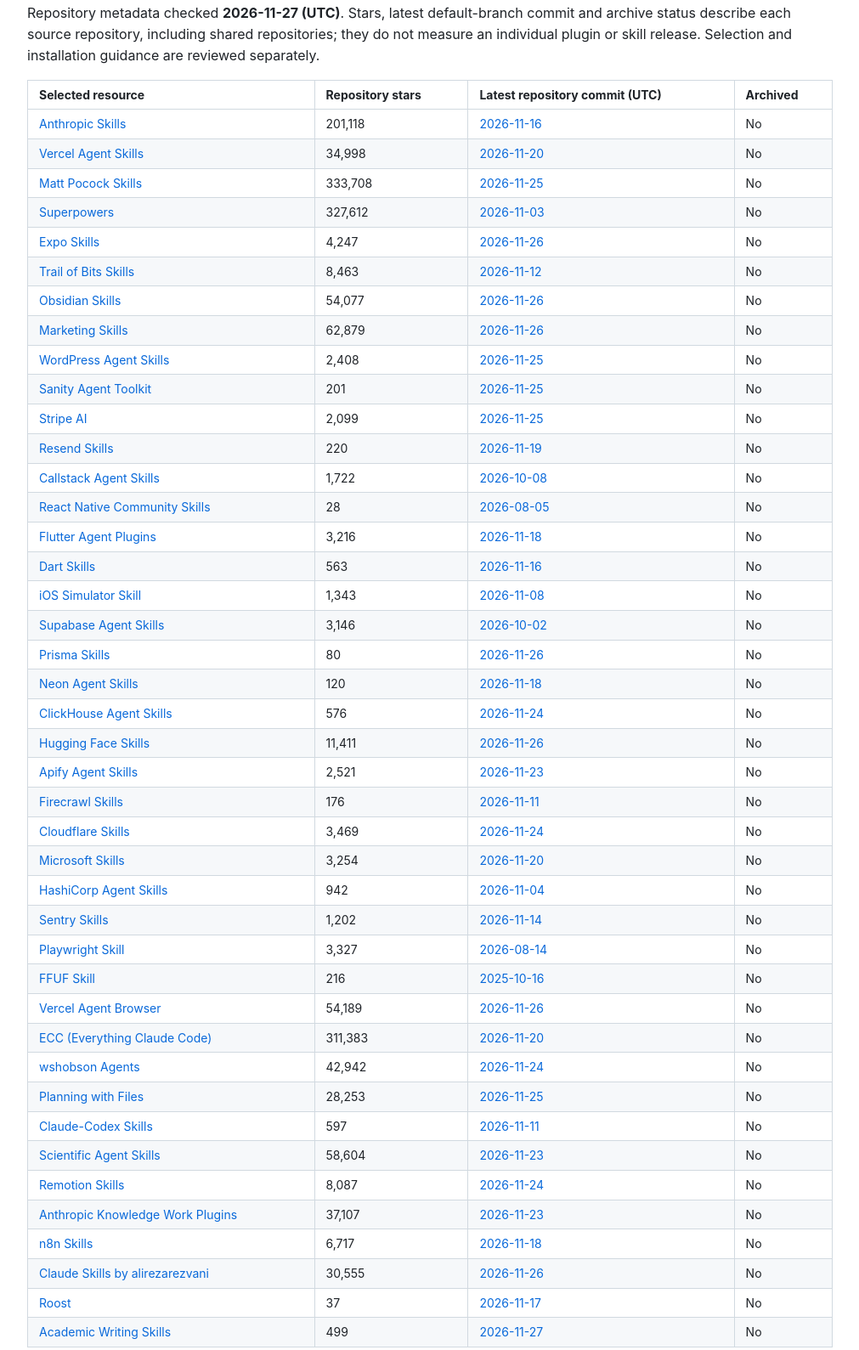
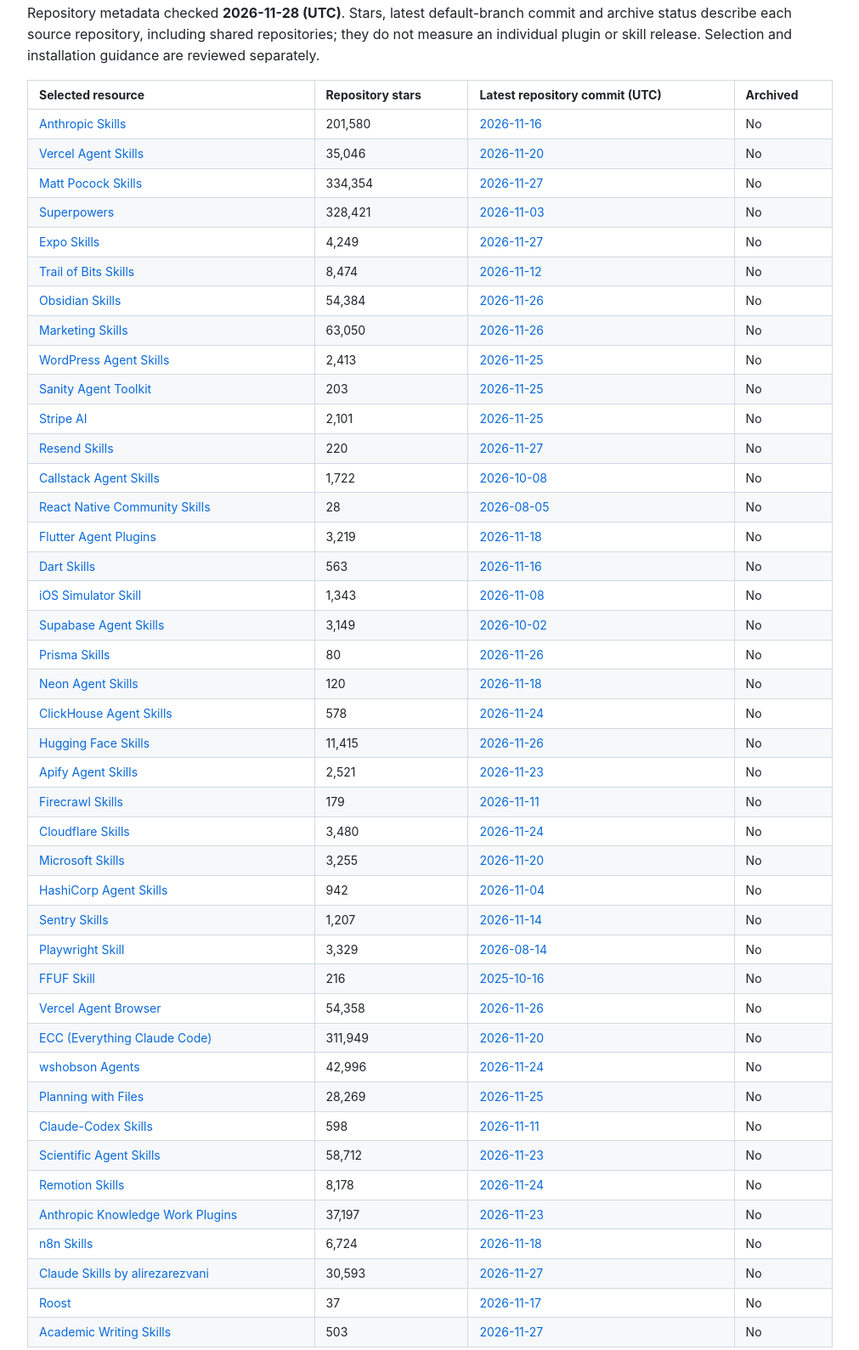
Before and after one commit to gbouslov/best-claude-code-skills, a plain HTML site: page docs/index.html in a window 1280 px wide. Shown: the part 9090-10679 px from the top of the page at 85% size, without its empty margins (134-1145 px from the left). Drawn offline with Linux system fonts and the light colour scheme.

Commit message:
Refresh public repository activity and README site

```diff
--- a/docs/index.html
+++ b/docs/index.html
@@ -563,7 +563,7 @@ running deployment commands.</pre></div>
 <p dir="auto">Source review dates above describe editorial checks of upstream scope and setup. The table below tracks repository metadata; a commit can change any file and does not establish when a particular skill changed.</p>
 
 <h2 dir="auto" id="repository-activity">Repository activity</h2>
-<p dir="auto">Repository metadata checked <strong>2026-11-27 (UTC)</strong>. Stars, latest default-branch commit and archive status describe each source repository, including shared repositories; they do not measure an individual plugin or skill release. Selection and installation guidance are reviewed separately.</p>
+<p dir="auto">Repository metadata checked <strong>2026-11-28 (UTC)</strong>. Stars, latest default-branch commit and archive status describe each source repository, including shared repositories; they do not measure an individual plugin or skill release. Selection and installation guidance are reviewed separately.</p>
 <markdown-accessiblity-table><div class="table-wrap"><table role="table">
 <thead>
 <tr>
@@ -576,74 +576,74 @@ running deployment commands.</pre></div>
 <tbody>
 <tr>
 <td><a href="https://github.com/anthropics/skills">Anthropic Skills</a></td>
-<td align="right">201,118</td>
+<td align="right">201,580</td>
 <td><a href="https://github.com/anthropics/skills/commit/e4bb5d960d87126ff3b3a8af1a104b7db67560ba">2026-11-16</a></td>
 <td>No</td>
 </tr>
 <tr>
 <td><a href="https://github.com/vercel-labs/agent-skills">Vercel Agent Skills</a></td>
-<td align="right">34,998</td>
+<td align="right">35,046</td>
 <td><a href="https://github.com/vercel-labs/agent-skills/commit/5a37a6329fbad3666c3207392a6a7c0110e92efb">2026-11-20</a></td>
 <td>No</td>
 </tr>
 <tr>
 <td><a href="https://github.com/mattpocock/skills">Matt Pocock Skills</a></td>
-<td align="right">333,708</td>
-<td><a href="https://github.com/mattpocock/skills/commit/6f7f7831a625f040a8e06a0e7954826b87ce775a">2026-11-25</a></td>
+<td align="right">334,354</td>
+<td><a href="https://github.com/mattpocock/skills/commit/bbadaa631c37af594e5a05c9cefacd9956136b18">2026-11-27</a></td>
 <td>No</td>
 </tr>
 <tr>
 <td><a href="https://github.com/obra/superpowers">Superpowers</a></td>
-<td align="right">327,612</td>
+<td align="right">328,421</td>
 <td><a href="https://github.com/obra/superpowers/commit/22f0b463e7a5e579904dd6211a520321035526f7">2026-11-03</a></td>
 <td>No</td>
 </tr>
 <tr>
 <td><a href="https://github.com/expo/skills">Expo Skills</a></td>
-<td align="right">4,247</td>
-<td><a href="https://github.com/expo/skills/commit/335359577cbb61cf4097c14ac88ee2609726c85f">2026-11-26</a></td>
+<td align="right">4,249</td>
+<td><a href="https://github.com/expo/skills/commit/8f2b6c0c65533e695243aa401eaa1cb6f1fe86c2">2026-11-27</a></td>
 <td>No</td>
 </tr>
 <tr>
 <td><a href="https://github.com/trailofbits/skills">Trail of Bits Skills</a></td>
-<td align="right">8,463</td>
+<td align="right">8,474</td>
 <td><a href="https://github.com/trailofbits/skills/commit/149d7b21f4067765b82e67029730b42d228ef4b4">2026-11-12</a></td>
 <td>No</td>
 </tr>
 <tr>
 <td><a href="https://github.com/obsidianmd/obsidian-skills">Obsidian Skills</a></td>
-<td align="right">54,077</td>
+<td align="right">54,384</td>
 <td><a href="https://github.com/obsidianmd/obsidian-skills/commit/9c9560a870fd490b0e1a847f2c8401a50e2d931d">2026-11-26</a></td>
 <td>No</td>
 </tr>
 <tr>
 <td><a href="https://github.com/coreyhaines31/marketingskills">Marketing Skills</a></td>
-<td align="right">62,879</td>
+<td align="right">63,050</td>
 <td><a href="https://github.com/coreyhaines31/marketingskills/commit/2bf95edb4ebd37198ab7fd18b99ba95c2145ec64">2026-11-26</a></td>
 <td>No</td>
 </tr>
 <tr>
 <td><a href="https://github.com/WordPress/agent-skills">WordPress Agent Skills</a></td>
-<td align="right">2,408</td>
+<td align="right">2,413</td>
 <td><a href="https://github.com/WordPress/agent-skills/commit/32ea909f7d01be2e08fee6aff6ae449a42b9b34f">2026-11-25</a></td>
 <td>No</td>
 </tr>
 <tr>
 <td><a href="https://github.com/sanity-io/agent-toolkit">Sanity Agent Toolkit</a></td>
-<td align="right">201</td>
+<td align="right">203</td>
 <td><a href="https://github.com/sanity-io/agent-toolkit/commit/627296c38d9bd80b23343f93666e5bcb3c9ccc86">2026-11-25</a></td>
 <td>No</td>
 </tr>
 <tr>
 <td><a href="https://github.com/stripe/ai">Stripe AI</a></td>
-<td align="right">2,099</td>
+<td align="right">2,101</td>
 <td><a href="https://github.com/stripe/ai/commit/d4b19a989bf12bdbd4d42de1f9bfd3aec56fd9da">2026-11-25</a></td>
 <td>No</td>
 </tr>
 <tr>
 <td><a href="https://github.com/resend/resend-skills">Resend Skills</a></td>
 <td align="right">220</td>
-<td><a href="https://github.com/resend/resend-skills/commit/063246e39987faebc2608f968ca13a02d994a0d4">2026-11-19</a></td>
+<td><a href="https://github.com/resend/resend-skills/commit/7135798c12daeed1ac05b0f3be6377188b2f24bd">2026-11-27</a></td>
 <td>No</td>
 </tr>
 <tr>
@@ -660,7 +660,7 @@ running deployment commands.</pre></div>
 </tr>
 <tr>
 <td><a href="https://github.com/flutter/agent-plugins">Flutter Agent Plugins</a></td>
-<td align="right">3,216</td>
+<td align="right">3,219</td>
 <td><a href="https://github.com/flutter/agent-plugins/commit/ff6d472ee66dbed566c4500edee460c94fde0a02">2026-11-18</a></td>
 <td>No</td>
 </tr>
@@ -678,7 +678,7 @@ running deployment commands.</pre></div>
 </tr>
 <tr>
 <td><a href="https://github.com/supabase/agent-skills">Supabase Agent Skills</a></td>
-<td align="right">3,146</td>
+<td align="right">3,149</td>
 <td><a href="https://github.com/supabase/agent-skills/commit/c9be0e931b7930f7d02126d04774d904c381e7d7">2026-10-02</a></td>
 <td>No</td>
 </tr>
@@ -696,13 +696,13 @@ running deployment commands.</pre></div>
 </tr>
 <tr>
 <td><a href="https://github.com/ClickHouse/agent-skills">ClickHouse Agent Skills</a></td>
-<td align="right">576</td>
+<td align="right">578</td>
 <td><a href="https://github.com/ClickHouse/agent-skills/commit/0d6915c5bfff79282e40e424394e9691cafd488d">2026-11-24</a></td>
 <td>No</td>
 </tr>
 <tr>
 <td><a href="https://github.com/huggingface/skills">Hugging Face Skills</a></td>
-<td align="right">11,411</td>
+<td align="right">11,415</td>
 <td><a href="https://github.com/huggingface/skills/commit/aafb3adfb80951cc90836cc6fd17bb345aa49eef">2026-11-26</a></td>
 <td>No</td>
 </tr>
@@ -714,19 +714,19 @@ running deployment commands.</pre></div>
 </tr>
 <tr>
 <td><a href="https://github.com/firecrawl/skills">Firecrawl Skills</a></td>
-<td align="right">176</td>
+<td align="right">179</td>
 <td><a href="https://github.com/firecrawl/skills/commit/1d4b0728d0f448cafef2eb8370c907fde7cb6f42">2026-11-11</a></td>
 <td>No</td>
 </tr>
 <tr>
 <td><a href="https://github.com/cloudflare/skills">Cloudflare Skills</a></td>
-<td align="right">3,469</td>
+<td align="right">3,480</td>
 <td><a href="https://github.com/cloudflare/skills/commit/ff191de7d903788eceaf516a514ae7d3b56b924a">2026-11-24</a></td>
 <td>No</td>
 </tr>
 <tr>
 <td><a href="https://github.com/microsoft/skills">Microsoft Skills</a></td>
-<td align="right">3,254</td>
+<td align="right">3,255</td>
 <td><a href="https://github.com/microsoft/skills/commit/47eb3888eb42aef074fcb617931bf6e5934e45d9">2026-11-20</a></td>
 <td>No</td>
 </tr>
@@ -738,13 +738,13 @@ running deployment commands.</pre></div>
 </tr>
 <tr>
 <td><a href="https://github.com/getsentry/skills">Sentry Skills</a></td>
-<td align="right">1,202</td>
+<td align="right">1,207</td>
 <td><a href="https://github.com/getsentry/skills/commit/a582c51ee29d0f35e6ac321340796f77d43da733">2026-11-14</a></td>
 <td>No</td>
 </tr>
 <tr>
 <td><a href="https://github.com/lackeyjb/playwright-skill">Playwright Skill</a></td>
-<td align="right">3,327</td>
+<td align="right">3,329</td>
 <td><a href="https://github.com/lackeyjb/playwright-skill/commit/dd47a6a023e249eb1b36e9e943eab89d0900865d">2026-08-14</a></td>
 <td>No</td>
 </tr>
@@ -756,62 +756,62 @@ running deployment commands.</pre></div>
 </tr>
 <tr>
 <td><a href="https://github.com/vercel-labs/agent-browser">Vercel Agent Browser</a></td>
-<td align="right">54,189</td>
+<td align="right">54,358</td>
 <td><a href="https://github.com/vercel-labs/agent-browser/commit/3f43a2affd9944298104b7bb39d5f241aef85e91">2026-11-26</a></td>
 <td>No</td>
 </tr>
 <tr>
 <td><a href="https://github.com/affaan-m/ECC">ECC (Everything Claude Code)</a></td>
-<td align="right">311,383</td>
+<td align="right">311,949</td>
 <td><a href="https://github.com/affaan-m/ECC/commit/4adeee6732a12d1540f49a4d50a38ce8c97f9a53">2026-11-20</a></td>
 <td>No</td>
 </tr>
 <tr>
 <td><a href="https://github.com/wshobson/agents">wshobson Agents</a></td>
-<td align="right">42,942</td>
+<td align="right">42,996</td>
 <td><a href="https://github.com/wshobson/agents/commit/c96b5f6552dba32e4492307493ee613581430715">2026-11-24</a></td>
 <td>No</td>
 </tr>
 <tr>
 <td><a href="https://github.com/OthmanAdi/planning-with-files">Planning with Files</a></td>
-<td align="right">28,253</td>
+<td align="right">28,269</td>
 <td><a href="https://github.com/OthmanAdi/planning-with-files/commit/189fd09fecb246a4064f2cd0635153b5297f5369">2026-11-25</a></td>
 <td>No</td>
 </tr>
 <tr>
 <td><a href="https://github.com/levnikolaevich/claude-code-skills">Claude-Codex Skills</a></td>
-<td align="right">597</td>
+<td align="right">598</td>
 <td><a href="https://github.com/levnikolaevich/claude-code-skills/commit/809845957a79a8e470d97a794ab7f19fa4f246b7">2026-11-11</a></td>
 <td>No</td>
 </tr>
 <tr>
 <td><a href="https://github.com/K-Dense-AI/scientific-agent-skills">Scientific Agent Skills</a></td>
-<td align="right">58,604</td>
+<td align="right">58,712</td>
 <td><a href="https://github.com/K-Dense-AI/scientific-agent-skills/commit/c21d13b3cc2894680229ba9959a53281acb9200e">2026-11-23</a></td>
 <td>No</td>
 </tr>
 <tr>
 <td><a href="https://github.com/remotion-dev/skills">Remotion Skills</a></td>
-<td align="right">8,087</td>
+<td align="right">8,178</td>
 <td><a href="https://github.com/remotion-dev/skills/commit/a3f4098a2afd0e13f6a6f8c8760e275f75457ea9">2026-11-24</a></td>
 <td>No</td>
 </tr>
 <tr>
 <td><a href="https://github.com/anthropics/knowledge-work-plugins">Anthropic Knowledge Work Plugins</a></td>
-<td align="right">37,107</td>
+<td align="right">37,197</td>
 <td><a href="https://github.com/anthropics/knowledge-work-plugins/commit/5e504ae11498f2b8daa30d86b7dab97b2ecd8092">2026-11-23</a></td>
 <td>No</td>
 </tr>
 <tr>
 <td><a href="https://github.com/czlonkowski/n8n-skills">n8n Skills</a></td>
-<td align="right">6,717</td>
+<td align="right">6,724</td>
 <td><a href="https://github.com/czlonkowski/n8n-skills/commit/ecdeca6f760b56bb1b11c0a7c961f11b69cb87d5">2026-11-18</a></td>
 <td>No</td>
 </tr>
 <tr>
 <td><a href="https://github.com/alirezarezvani/claude-skills">Claude Skills by alirezarezvani</a></td>
-<td align="right">30,555</td>
-<td><a href="https://github.com/alirezarezvani/claude-skills/commit/f565e664952b3d5b7ef2b1e6a50e2314b100e472">2026-11-26</a></td>
+<td align="right">30,593</td>
+<td><a href="https://github.com/alirezarezvani/claude-skills/commit/d3cc4c620288c571a95efc898edc91f522acaa7f">2026-11-27</a></td>
 <td>No</td>
 </tr>
 <tr>
@@ -822,8 +822,8 @@ running deployment commands.</pre></div>
 </tr>
 <tr>
 <td><a href="https://github.com/WenyuChiou/academic-writing-skills">Academic Writing Skills</a></td>
-<td align="right">499</td>
-<td><a href="https://github.com/WenyuChiou/academic-writing-skills/commit/2726092e3fc7f4cf24a64de1b67e5b12432ec2f6">2026-11-27</a></td>
+<td align="right">503</td>
+<td><a href="https://github.com/WenyuChiou/academic-writing-skills/commit/3bb7c4557d95353190f0293303fbe25e65974987">2026-11-27</a></td>
 <td>No</td>
 </tr>
 </tbody>
```
Also changed, not shown: 1 other file.
